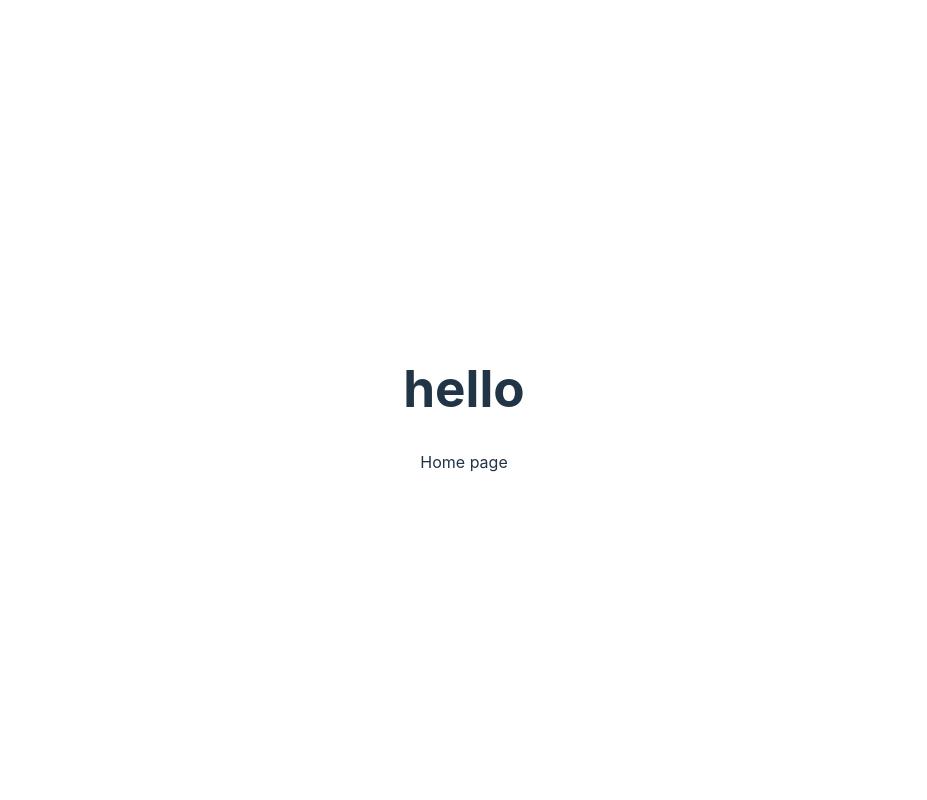
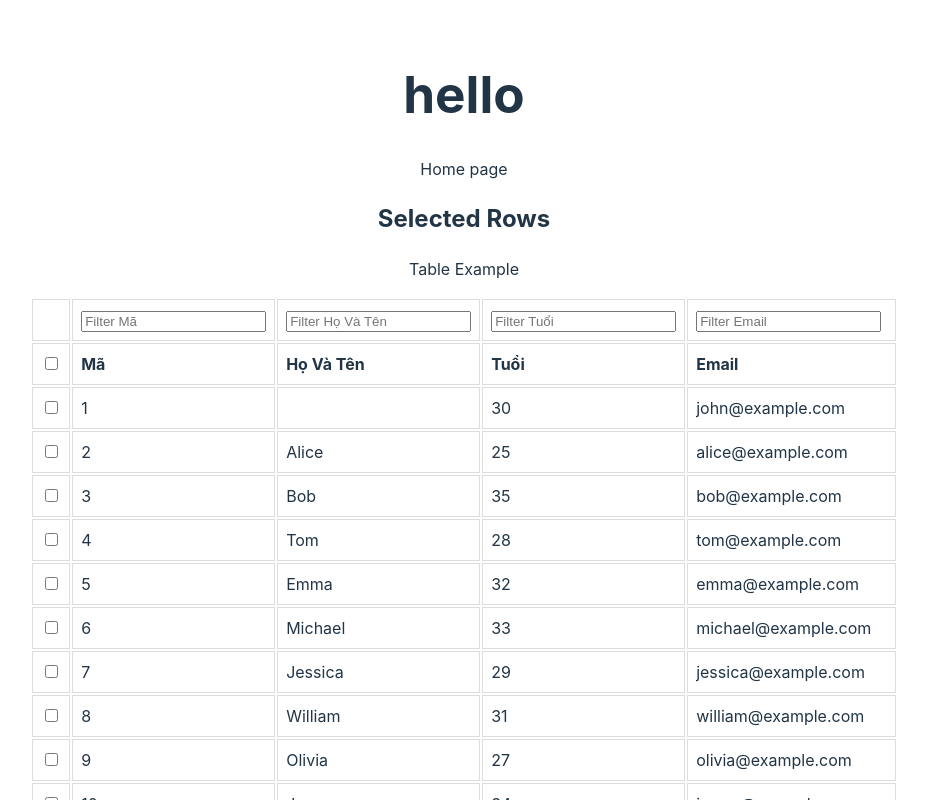
Before and after one commit to hdgithub123/React_Vite, a React (Vite) app: page / in a window 1280 px wide. Shown: the top 800 px of the page, without its empty margins (176-1103 px from the left). Built offline with nearby package versions, Linux system fonts and the light colour scheme.

Commit message:
dang sua not filter

```diff
--- a/src/App.tsx
+++ b/src/App.tsx
@@ -1,16 +1,21 @@
 import { useState } from 'react'
 import RouterComponent from './components/RouteComponent/RouteComponent';
 import './App.css'
+
+import CreateTableFilterComponent from './components/CreateTableFilterComponent/CreateTableFilterComponent';
+import TableComponent from './components/CreateTableFilterComponent/TableComponent';
 
 
 function App() {
   const [count, setCount] = useState(0)
 
+
+
   return (
       <>
         <h1>hello</h1>
       <RouterComponent></RouterComponent>
-
+      <TableComponent></TableComponent>
       </>
 
   )
--- /dev/null
+++ b/src/components/CreateTableFilterComponent/CreateTableFilterComponent.css
@@ -0,0 +1,6 @@
+/* Trong file CreateTableFilterComponent.css */
+  .table-container th, .table-container td {
+    border: 1px solid #dddddd;
+    text-align: left;
+    padding: 8px;
+  }
--- /dev/null
+++ b/src/components/CreateTableFilterComponent/CreateTableFilterComponent.tsx
@@ -0,0 +1,126 @@
+import React, { useState, useEffect } from 'react';
+import './CreateTableFilterComponent.css';
+
+interface TableData {
+  title: { [key: string]: string };
+  Datainsert: { [key: string]: string }[];
+}
+
+interface Props {
+  Data: TableData;
+  selectedRows: string[];
+  onRowSelect: (id: string) => void;
+}
+
+const CreateTableFilterComponent: React.FC<Props> = ({ Data, selectedRows, onRowSelect }) => {
+  const { title, Datainsert } = Data;
+  const [filterValues, setFilterValues] = useState<{ [key: string]: string }>({});
+  const [checkboxStates, setCheckboxStates] = useState<{ [key: string]: boolean }>({});
+
+  useEffect(() => {
+    // Initialize checkbox states when data changes
+    const initialCheckboxStates: { [key: string]: boolean } = {};
+    Datainsert.forEach(row => {
+      initialCheckboxStates[row.id] = selectedRows.includes(row.id);
+    });
+    setCheckboxStates(initialCheckboxStates);
+  }, [Datainsert, selectedRows]);
+
+  const handleFilterChange = (e: React.ChangeEvent<HTMLInputElement>, columnName: string) => {
+    const { value } = e.target;
+    setFilterValues(prevState => ({
+      ...prevState,
+      [columnName]: value
+    }));
+  };
+
+  const handleCheckboxChange = (id: string) => {
+    const updatedCheckboxStates = { ...checkboxStates, [id]: !checkboxStates[id] };
+    setCheckboxStates(updatedCheckboxStates);
+    onRowSelect(id);
+  };
+
+  const filteredData = Datainsert.filter(row => {
+    return Object.keys(filterValues).every(key => {
+      const filterText = filterValues[key]?.toLowerCase(); // Chuyển đổi filter text thành chữ thường
+      const rowValue = row[key]?.toLowerCase() || null; // Lấy giá trị của hàng và chuyển đổi thành chữ thường, nếu không có giá trị thì gán null
+      return rowValue?.includes(filterText) || filterText === ''; // Kiểm tra xem giá trị của hàng chứa filter text hoặc filter text là chuỗi rỗng
+    });
+  });
+
+  const handleAllCheckboxFilterChange = () => {
+    const isCheckedAll = !allFilterCheck;
+    const newCheckboxStates: { [key: string]: boolean } = {};
+    filteredData.forEach(row => {
+      newCheckboxStates[row.id] = isCheckedAll;
+     // onRowSelect(row.id);
+     //handleCheckboxChange(row.id)
+    });
+    setCheckboxStates(prevCheckboxStates => {
+        const updatedCheckboxStates = { ...prevCheckboxStates };
+        filteredData.forEach(row => {
+          updatedCheckboxStates[row.id] = isCheckedAll;
+        });
+        return updatedCheckboxStates;
+      });
+
+  };
+
+
+
+  const allFilterCheck = filteredData.length > 0 && filteredData.every(row => checkboxStates[row.id]);
+
+  return (
+    <div className="table-container">
+      <table>
+        <thead>
+          <tr>
+            <th></th>
+            {Object.keys(title).map((key, index) => (
+              <th key={index}>
+                <input
+                  type="text"
+                  value={filterValues[key] || ''}
+                  onChange={(e) => handleFilterChange(e, key)}
+                  placeholder={`Filter ${title[key]}`}
+                />
+              </th>
+            ))}
+          </tr>
+          <tr>
+          <th>
+              <input
+                type="checkbox"
+                checked={allFilterCheck}
+                onClick={handleAllCheckboxFilterChange}
+              />
+            </th>
+            {Object.keys(title).map((key, index) => (
+              <th key={index}>
+                {title[key]}
+              </th>
+            ))}
+          </tr>
+        </thead>
+        <tbody>
+          {filteredData.map((rowData, rowIndex) => (
+            <tr key={rowIndex}>
+              <td>
+                <input
+                  type="checkbox"
+                  checked={checkboxStates[rowData.id]}
+                  onChange={() => handleCheckboxChange(rowData.id)}
+                />
+              </td>
+              {Object.keys(title).map((key, index) => (
+                <td key={index}>{rowData[key]}</td>
+              ))}
+            </tr>
+          ))}
+        </tbody>
+      </table>
+    </div>
+  );
+};
+
+export default CreateTableFilterComponent;
--- /dev/null
+++ b/src/components/CreateTableFilterComponent/TableComponent.tsx
@@ -0,0 +1,62 @@
+import React, { useState } from 'react';
+import CreateTableFilterComponent from './CreateTableFilterComponent';
+
+const TableComponent: React.FC = () => {
+  const [selectedRows, setSelectedRows] = useState<string[]>([]);
+
+  // Dữ liệu mẫu
+  const tableData = {
+    title: {
+      id: 'Mã',
+      name: 'Họ Và Tên',
+      age: 'Tuổi',
+      email: 'Email',
+    },
+    Datainsert: [
+      { id: '1', age: '30', email: 'john@example.com' },
+      { id: '2', name: 'Alice', age: '25', email: 'alice@example.com' },
+      { id: '3', name: 'Bob', age: '35', email: 'bob@example.com' },
+      { id: '4', name: 'Tom', age: '28', email: 'tom@example.com' },
+      { id: '5', name: 'Emma', age: '32', email: 'emma@example.com' },
+      { id: '6', name: 'Michael', age: '33', email: 'michael@example.com' },
+      { id: '7', name: 'Jessica', age: '29', email: 'jessica@example.com' },
+      { id: '8', name: 'William', age: '31', email: 'william@example.com' },
+      { id: '9', name: 'Olivia', age: '27', email: 'olivia@example.com' },
+      { id: '10', name: 'James', age: '34', email: 'james@example.com' },
+      { id: '11', name: 'Elizabeth', age: '26', email: 'elizabeth@example.com' },
+      { id: '12', name: 'Daniel', age: '30', email: 'daniel@example.com' },
+      { id: '13', name: 'Sophia', age: '28', email: 'sophia@example.com' },
+      { id: '14', name: 'Alexander', age: '33', email: 'alexander@example.com' }
+    ],
+  };
+
+  const handleRowSelect = (id: string) => {
+    if (selectedRows.includes(id)) {
+      setSelectedRows(selectedRows.filter(rowId => rowId !== id));
+    } else {
+      setSelectedRows([...selectedRows, id]);
+    }
+  };
+
+  const filteredData = tableData.Datainsert.filter(row => selectedRows.includes(row.id));
+
+  return (
+    <div>
+      <div>
+        <h2>Selected Rows</h2>
+        <ul>
+          {filteredData.map(row => (
+            <li key={row.id}>
+              {row.id} - {row.name} - {row.age} - {row.email}
+            </li>
+          ))}
+        </ul>
+      </div>
+      <p>Table Example</p>
+      <CreateTableFilterComponent Data={tableData} selectedRows={selectedRows} onRowSelect={handleRowSelect} />
+
+    </div>
+  );
+};
+
+export default TableComponent;
```
Also changed, not shown: 2 other files (tests, documents, lock files or other folders).
